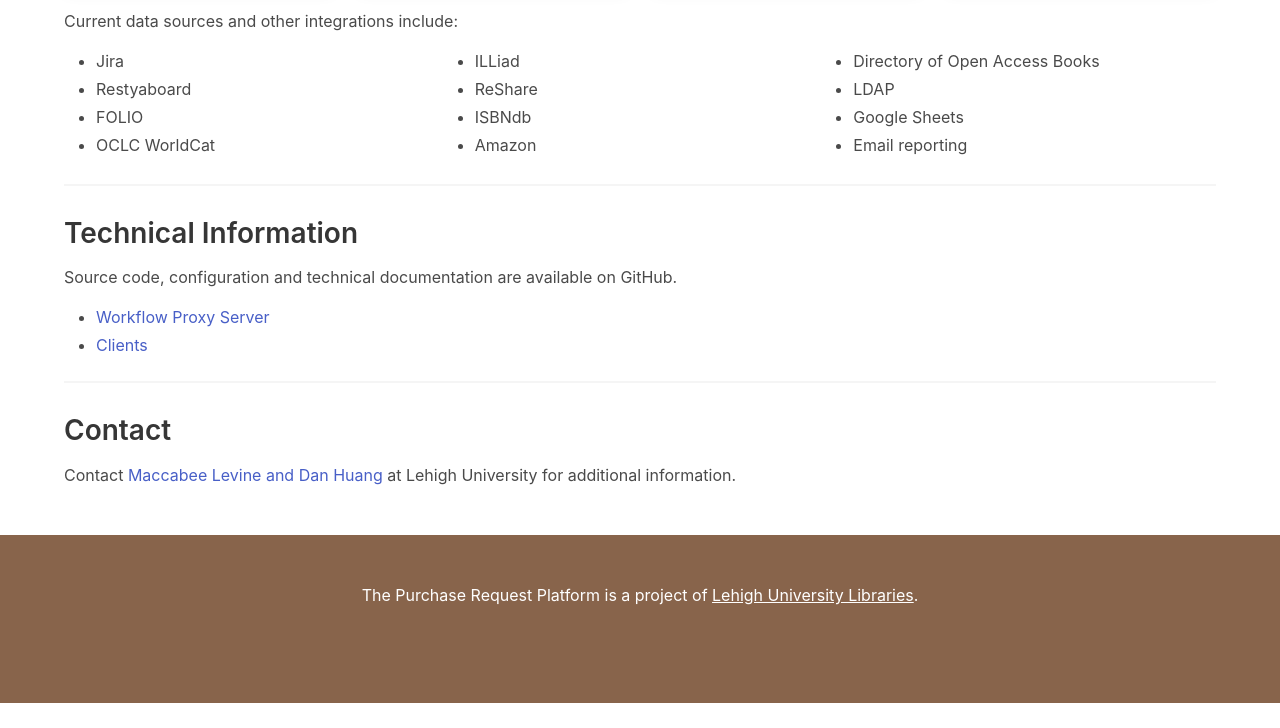
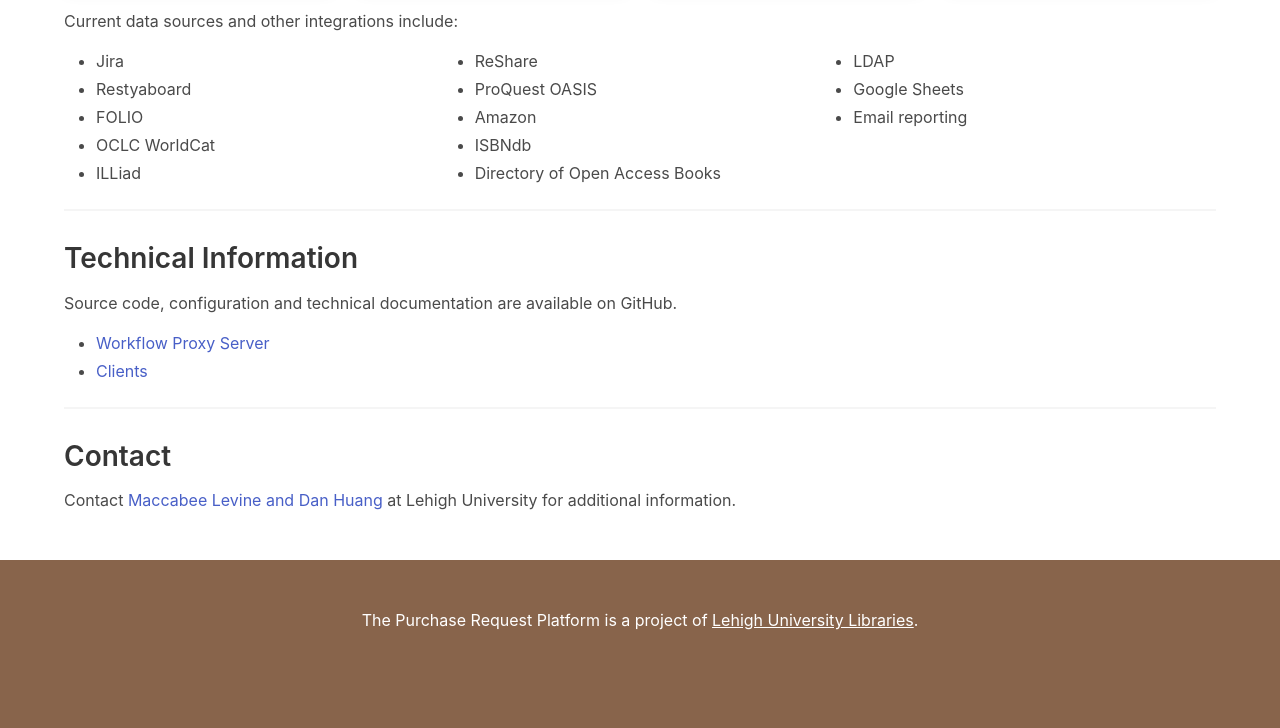
Before and after one commit to lehigh-university-libraries/purchase-request, a plain HTML site: page docs/index.html in a window 1280 px wide. Shown: the part 2939-3667 px from the top of the page. Before the commit the page ends 3642 px from the top, so only its background shows below. Drawn offline with nearby package versions, Linux system fonts and the light colour scheme.

Commit message:
Add ProQuest OASIS integration

```diff
--- a/docs/index.html
+++ b/docs/index.html
@@ -305,8 +305,9 @@
 					<li>OCLC WorldCat</li>
 					<li>ILLiad</li>
 					<li>ReShare</li>
+					<li>ProQuest OASIS</li>
+					<li>Amazon</li>
 					<li>ISBNdb</li>
-					<li>Amazon</li>
 					<li>Directory of Open Access Books</li>
 					<li>LDAP</li>
 					<li>Google Sheets</li>
```
